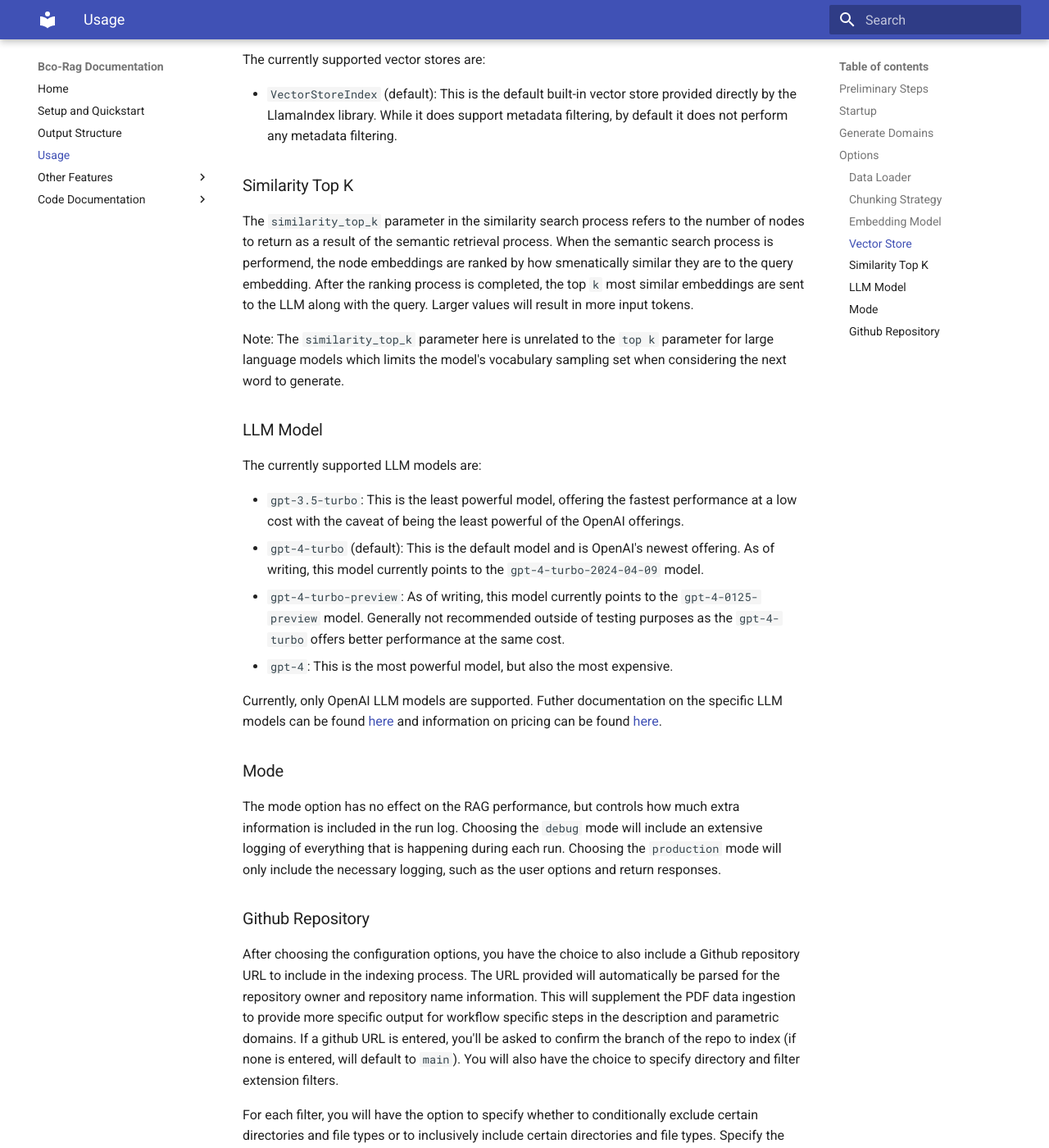
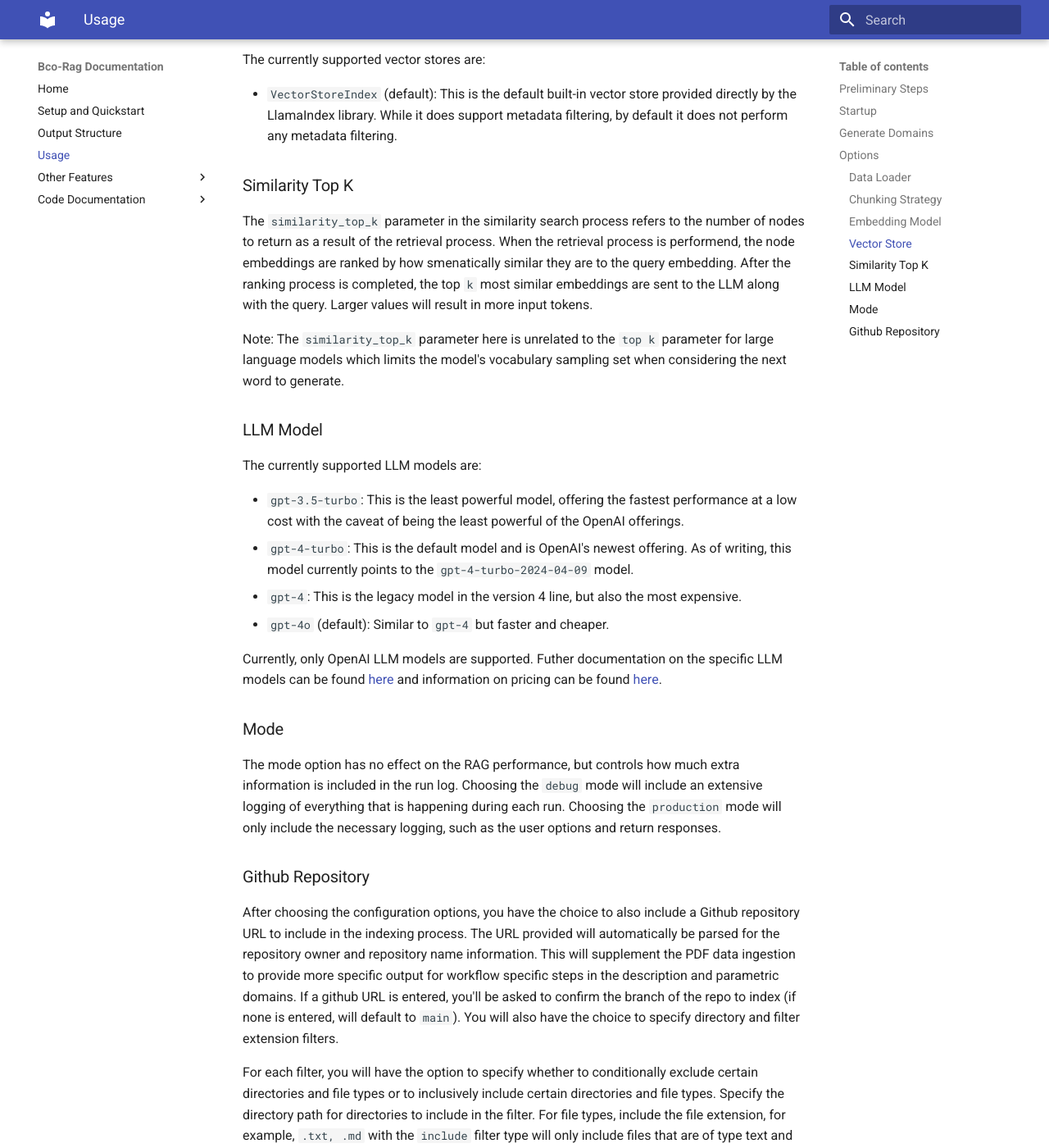
Before and after one commit to biocompute-objects/bco-rag, an MkDocs documentation site: the page built from docs/options.md, in a window 1280 px wide and 1400 px high, scrolled down 4035 px. Shown: the whole window at 82% size. Built offline with MkDocs 1.6.1 and Material for MkDocs 9.7.7, drawn with Linux system fonts in a browser that asks for light colours.

Commit message:
Update LLM and top k docs

```diff
--- a/docs/options.md
+++ b/docs/options.md
@@ -89,7 +89,7 @@ The currently supported vector stores are:
 
 ### Similarity Top K
 
-The `similarity_top_k` parameter in the similarity search process refers to the number of nodes to return as a result of the semantic retrieval process. When the semantic search process is performend, the node embeddings are ranked by how smenatically similar they are to the query embedding. After the ranking process is completed, the top `k` most similar embeddings are sent to the LLM along with the query. Larger values will result in more input tokens.
+The `similarity_top_k` parameter in the similarity search process refers to the number of nodes to return as a result of the retrieval process. When the retrieval process is performend, the node embeddings are ranked by how smenatically similar they are to the query embedding. After the ranking process is completed, the top `k` most similar embeddings are sent to the LLM along with the query. Larger values will result in more input tokens.
 
 Note: The `similarity_top_k` parameter here is unrelated to the `top k` parameter for large language models which limits the model's vocabulary sampling set when considering the next word to generate.
 
@@ -98,9 +98,9 @@ Note: The `similarity_top_k` parameter here is unrelated to the `top k` paramete
 The currently supported LLM models are:
 
 - `gpt-3.5-turbo`: This is the least powerful model, offering the fastest performance at a low cost with the caveat of being the least powerful of the OpenAI offerings.
-- `gpt-4-turbo` (default): This is the default model and is OpenAI's newest offering. As of writing, this model currently points to the `gpt-4-turbo-2024-04-09` model.
-- `gpt-4-turbo-preview`: As of writing, this model currently points to the `gpt-4-0125-preview` model. Generally not recommended outside of testing purposes as the `gpt-4-turbo` offers better performance at the same cost.
-- `gpt-4`: This is the most powerful model, but also the most expensive.
+- `gpt-4-turbo`: This is the default model and is OpenAI's newest offering. As of writing, this model currently points to the `gpt-4-turbo-2024-04-09` model.
+- `gpt-4`: This is the legacy model in the version 4 line, but also the most expensive.
+- `gpt-4o` (default): Similar to `gpt-4` but faster and cheaper.
 
 Currently, only OpenAI LLM models are supported. Futher documentation on the specific LLM models can be found [here](https://platform.openai.com/docs/models/overview) and information on pricing can be found [here](https://openai.com/pricing).
 
```
